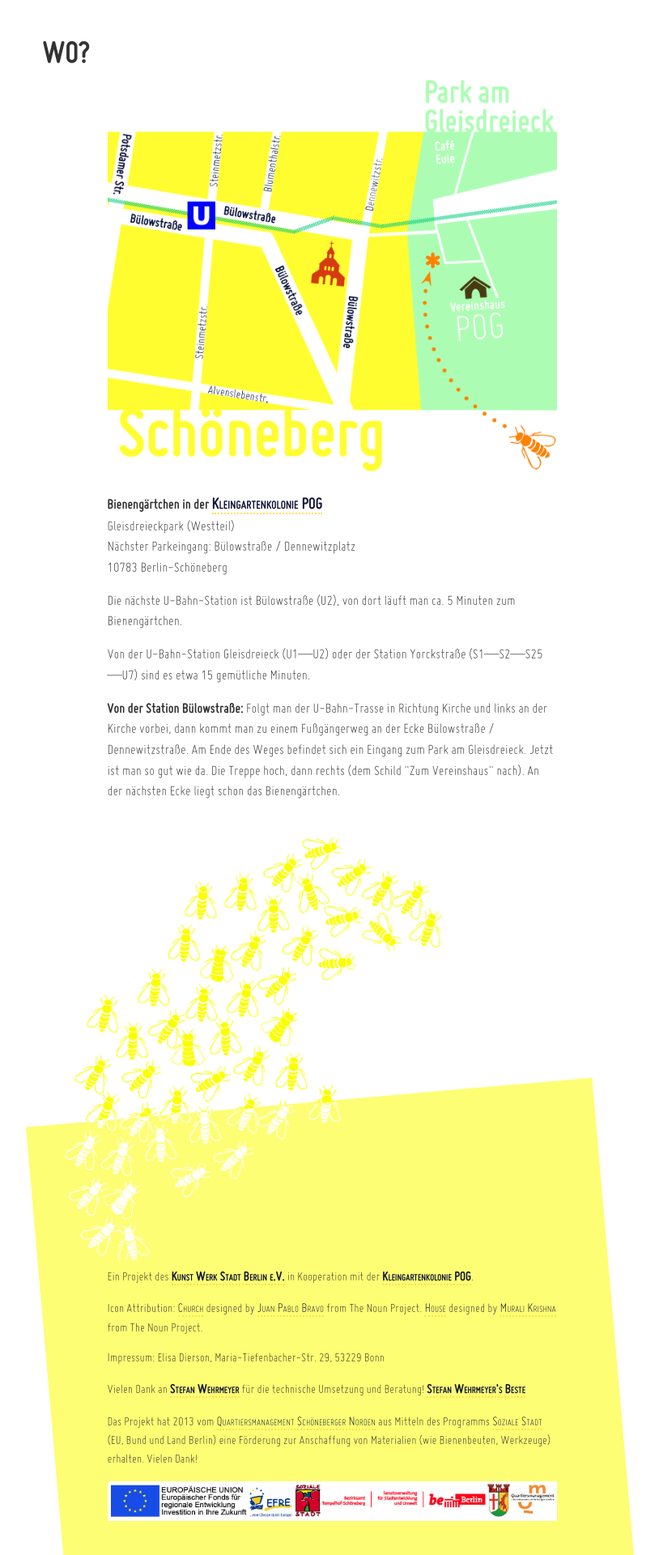
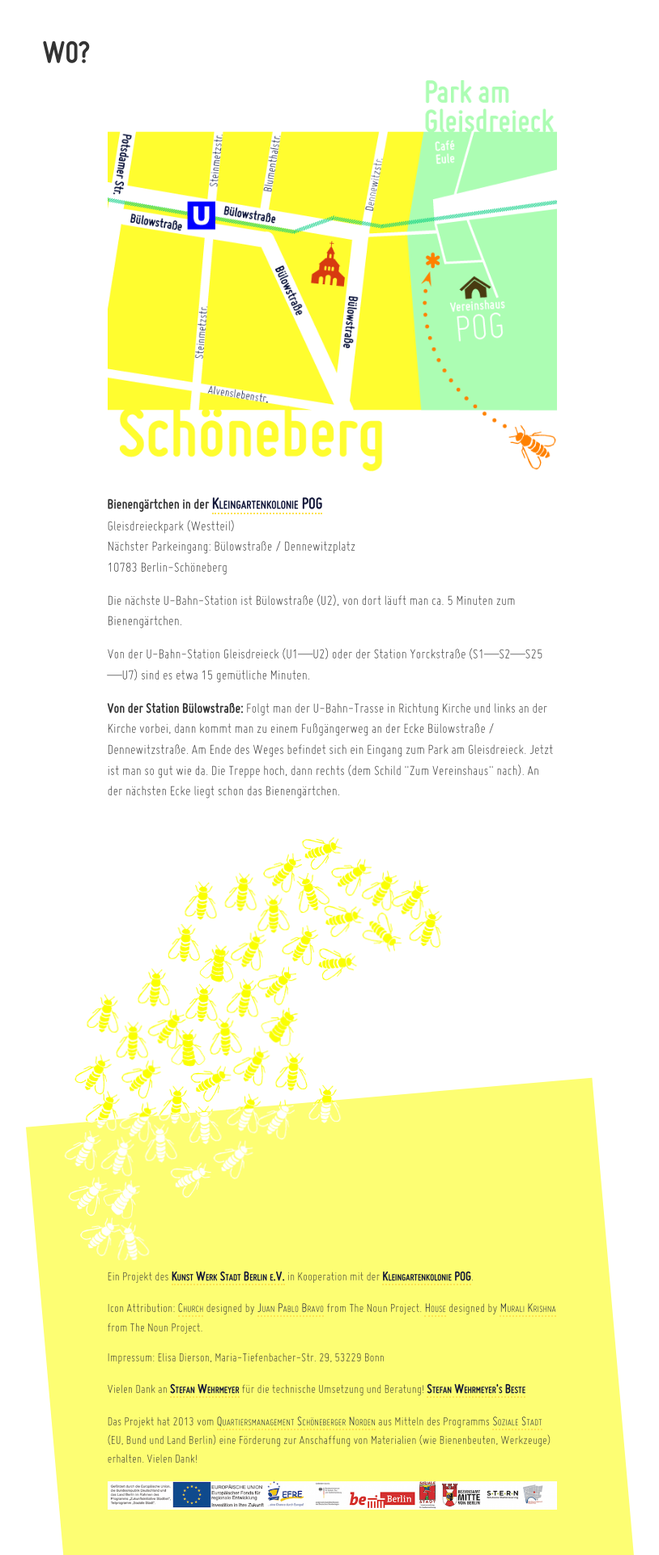
Before and after one commit to dieda/schoeneberg.berlin-bienenstadt.de, a Jekyll site: the page built from index.html, in a window 1280 px wide. Shown: the part 2557-4477 px from the top of the page at 81% size, without its empty margins (230-1044 px from the left). Built offline with Jekyll 4.4.1, drawn with Linux system fonts in a browser that asks for light colours.

Commit message:
logos wieder

```diff
--- a/_layouts/default.html
+++ b/_layouts/default.html
@@ -112,7 +112,7 @@
               <p>
                 Das Projekt hat 2013 vom <a href="http://schoeneberger-norden.de/">Quartiersmanagement Schöneberger Norden</a> aus Mitteln des Programms <a href="http://www.quartiersmanagement-berlin.de/">Soziale Stadt</a> (EU, Bund und Land Berlin) eine Förderung zur Anschaffung von Materialien (wie Bienenbeuten, Werkzeuge) erhalten. Vielen Dank!
               </p>
-              <img class="img-responsive" src="\img\LOGOarie_QF1-2-3-5.jpg" alt="Logos Fördergeber"/>
+              <img class="img-responsive" src="\img\west_logoleiste_print_2013.png" alt="Logos Fördergeber"/>
             </div>
           </div>
         </div>
```
